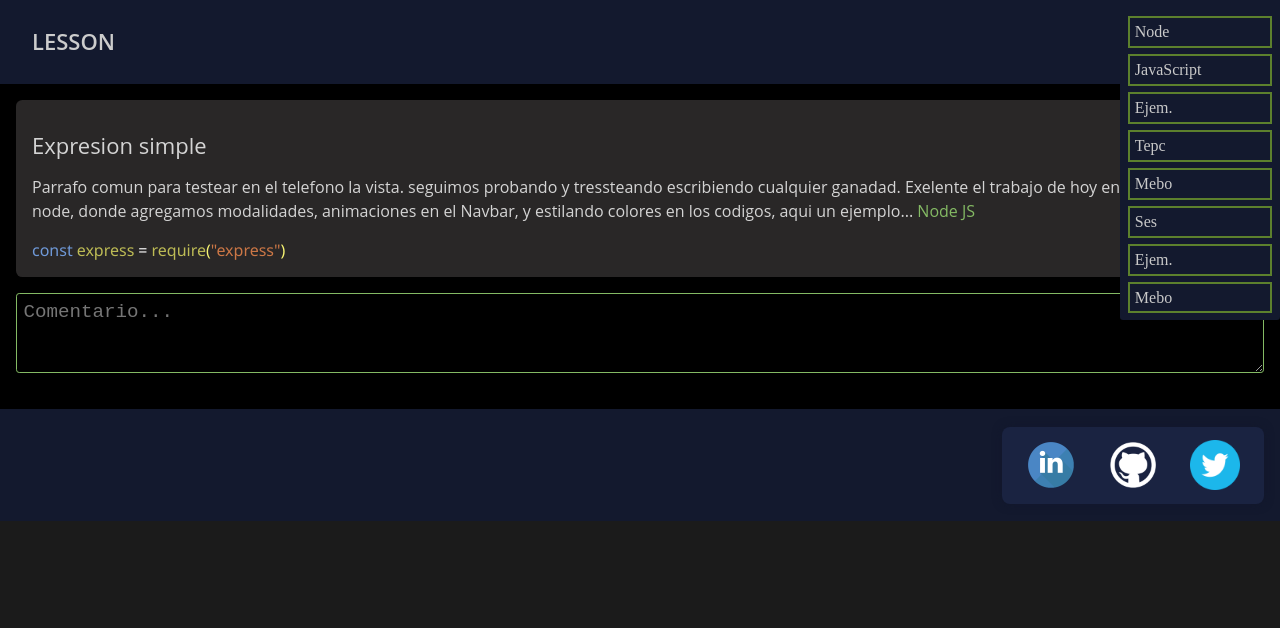
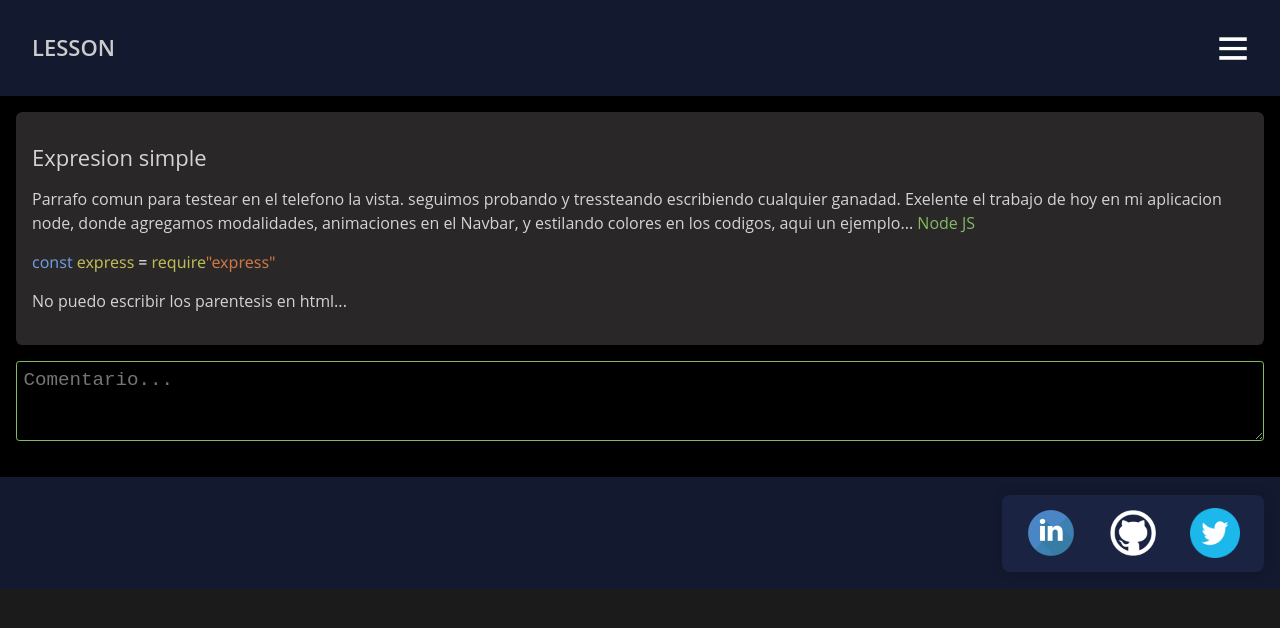
Before and after one commit to Mariano-Ryser/SAP-front, a Next.js app: page / in a window 1280 px wide. Shown: the top 628 px of the page. Built offline with nearby package versions, Linux system fonts and the light colour scheme.

Commit message:
pusheado

```diff
--- a/components/NavRespon.js
+++ b/components/NavRespon.js
@@ -21,10 +21,10 @@ const NavRespon = () => {
         aside.style.transform = 'translateY(0%)'
       },0);
     }
-    if(burger.style.transform == 'rotateZ(0deg)'){
+    if(burger.style.transform == 'rotateZ(45deg)'){
+      burger.style.transform = 'rotateZ(0deg)'
+    } else {
       burger.style.transform = 'rotateZ(45deg)'
-    } else {
-      burger.style.transform = 'rotateZ(0deg)'
     }
   }
 
--- a/pages/index.js
+++ b/pages/index.js
@@ -18,9 +18,11 @@ export default function Home() {
            animaciones en el Navbar, y estilando colores en los codigos, aqui un ejemplo...
             <a> Node JS</a>
           </p>
-          <span className='blue'>const</span> <span className='yellow'>express</span> <span className='white'>=</span> <span className='yellow'>require</span><span className='yellow2'>(</span><span className='htmlColor'>"express"</span><span className='yellow2'>)</span>
+          <span className='blue'>const</span> <span className='yellow'>express</span> <span className='white'>=</span> <span className='yellow'>require</span><span className='htmlColor'>"express"</span>
           <br></br>
-
+          <p>
+           No puedo escribir los parentesis en html...
+          </p>
         </article>
         <textarea className='text-area' placeholder='Comentario...'>
 
--- a/styles/NavRespon.module.css
+++ b/styles/NavRespon.module.css
@@ -3,7 +3,7 @@
     width: 100%;
     display: flex;
     align-items: center;
-    min-height: 5rem;
+    min-height: 6rem;
     background-color: #13192e;
     /* color: rgb(255, 255, 255);
     border-bottom: 2px solid rgb(190, 190, 190); */
@@ -11,25 +11,28 @@
     opacity: 100%;
     transform: translateY(0%);
     /* animation: nav 0.8s 1 ease-in-out; */
+    z-index: 2;
   }
   .burger{
     position: absolute;
+    transform: rotateZ(0deg);
     right: 2rem;
-    top: 1.9rem;
+    top: 2.22rem;
+    transition: 0.05s;
   }
   .asideBar{
     overflow: hidden;
     overflow-y: scroll;
-
     background-color: #13192e;
     position: absolute;
+    transform: translateY(-100%);
     right: 0;
-    top: 0rem;
+    top: 6rem;
     height: 20rem;
     width: 10rem;
     border-radius: 0rem 0rem 0.2rem 0.2rem;
     transition: 0.4s;
-    z-index: 0;
+    z-index: 1;
   }
   .asideBar::-webkit-scrollbar {
     width: 0.4rem;
```
